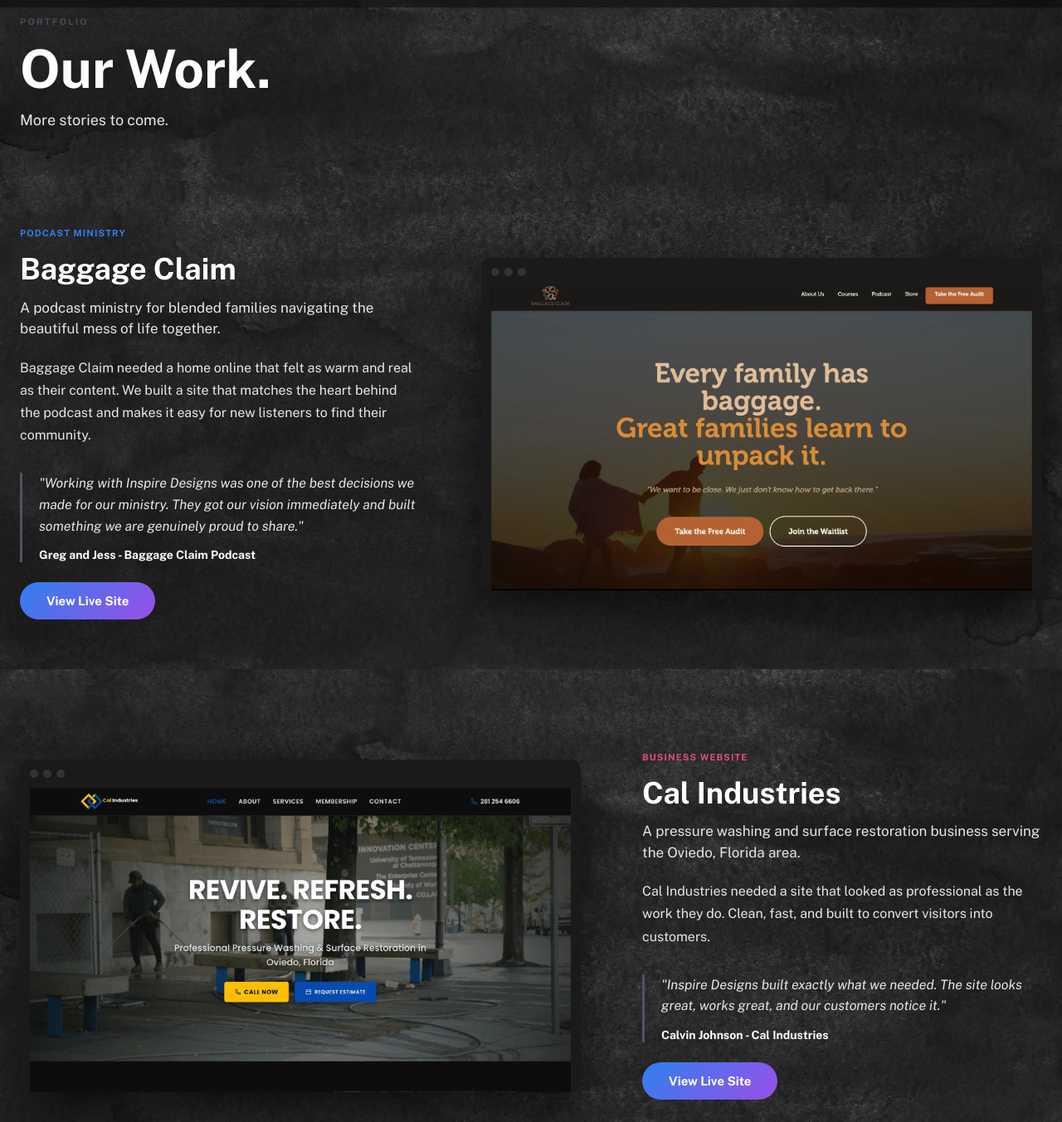
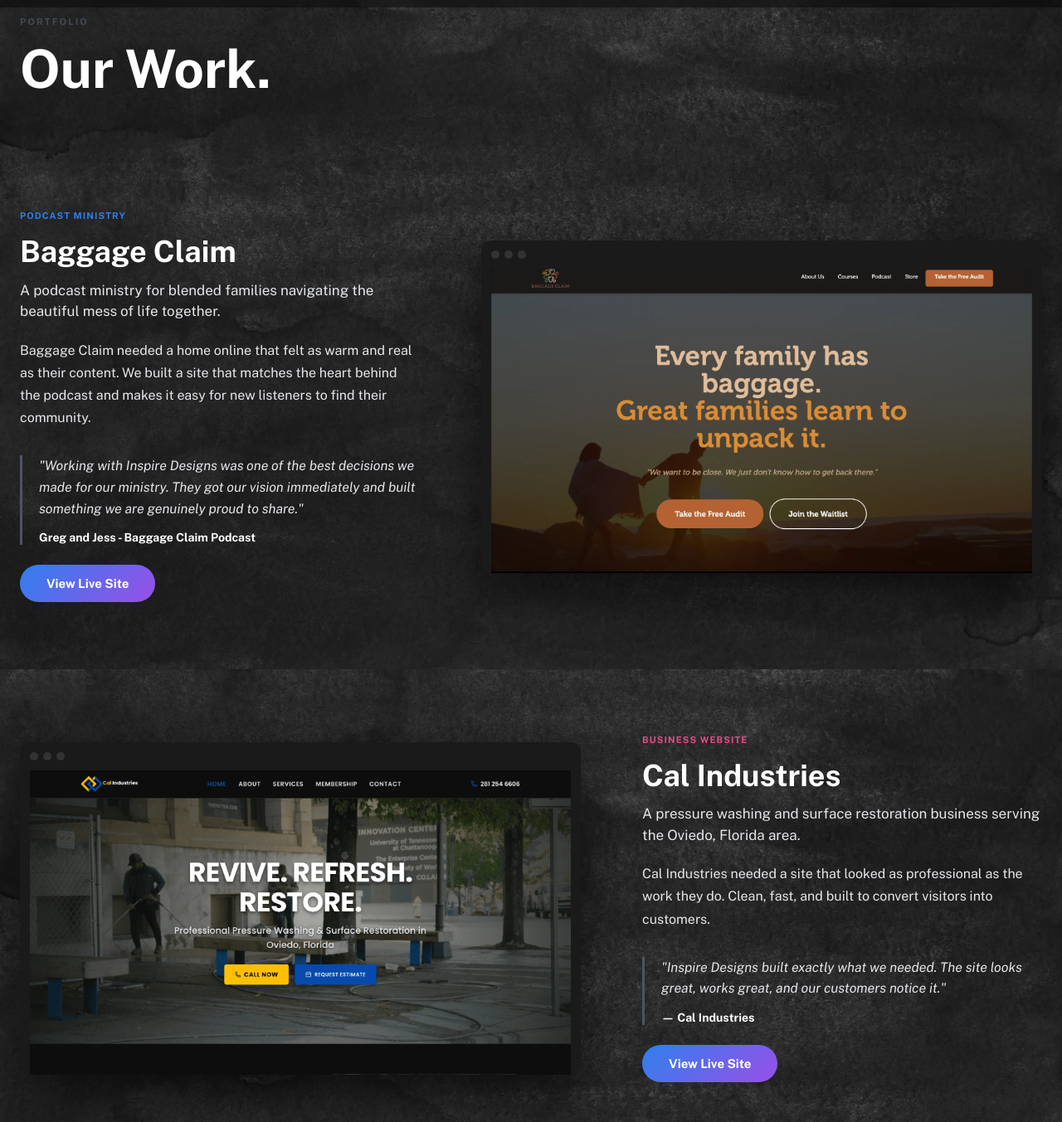
Before and after one commit to michaelwj092-beep/idc-website-2026, a website: page pages/our-work/our-work.html in a window 1280 px wide. Shown: the part 100-1453 px from the top of the page at 83% size. Drawn offline with nearby package versions, Linux system fonts and the light colour scheme.

Commit message:
Copy updates - Why Us team wording, Cal Industries attribution, remove duplicate More stories to come

```diff
--- a/pages/our-work/our-work.html
+++ b/pages/our-work/our-work.html
@@ -295,7 +295,6 @@
   <header class="page-header">
     <span class="whisper-label">PORTFOLIO</span>
     <h1 class="page-headline">Our Work.</h1>
-    <p class="page-subheadline">More stories to come.</p>
   </header>
 
   <!-- CASE STUDY 1: BAGGAGE CLAIM -->
@@ -329,7 +328,7 @@
       <p class="cs-body">Cal Industries needed a site that looked as professional as the work they do. Clean, fast, and built to convert visitors into customers.</p>
       <div class="cs-testimonial">
         <p class="cs-quote">"Inspire Designs built exactly what we needed. The site looks great, works great, and our customers notice it."</p>
-        <span class="cs-attr">Calvin Johnson - Cal Industries</span>
+        <span class="cs-attr">&mdash; Cal Industries</span>
       </div>
       <a href="https://cal-industries.com" target="_blank" class="cs-btn">View Live Site</a>
     </div>
```
Also changed, not shown: pages/about/about.html (+1 -1 lines).
